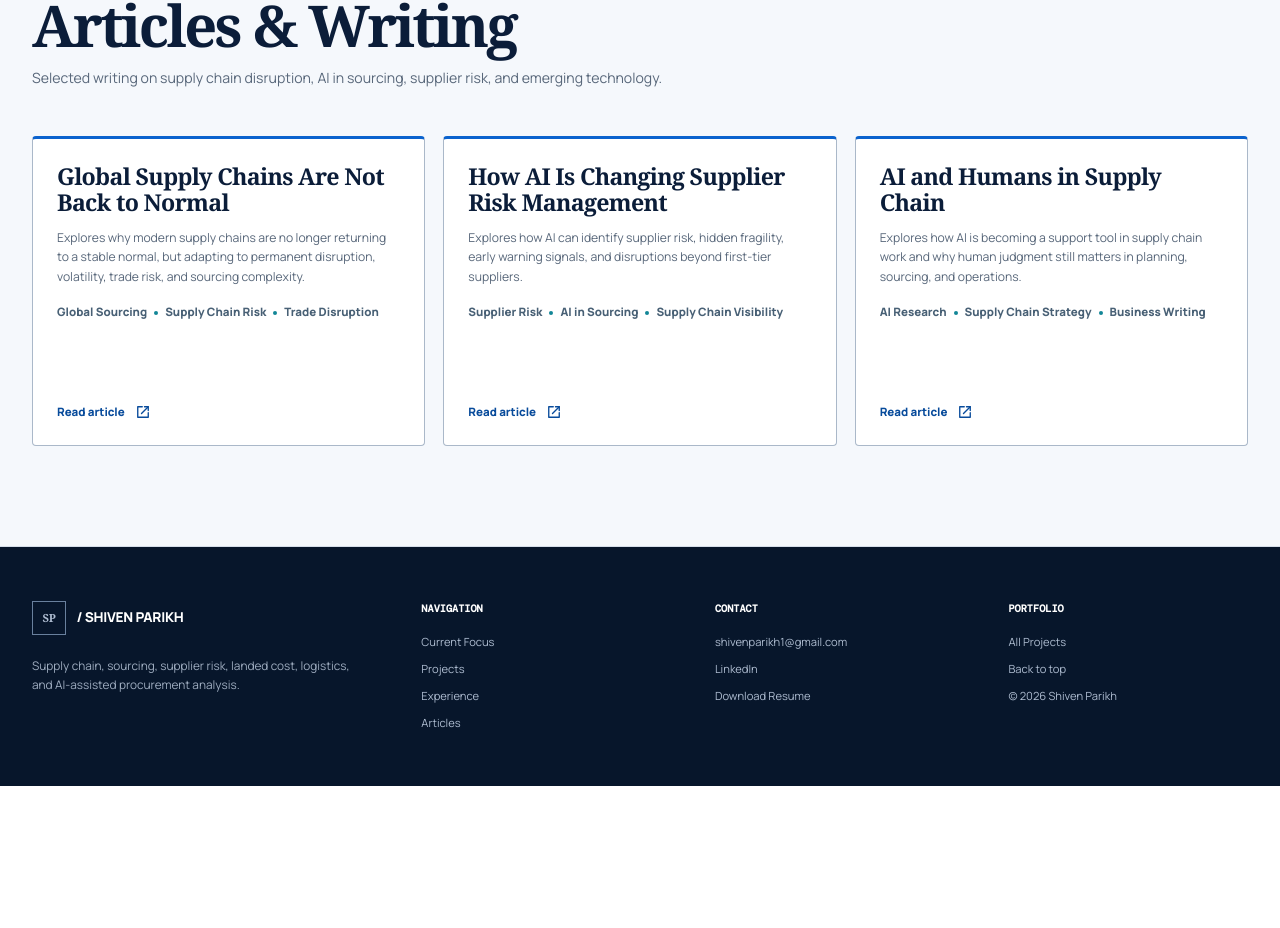
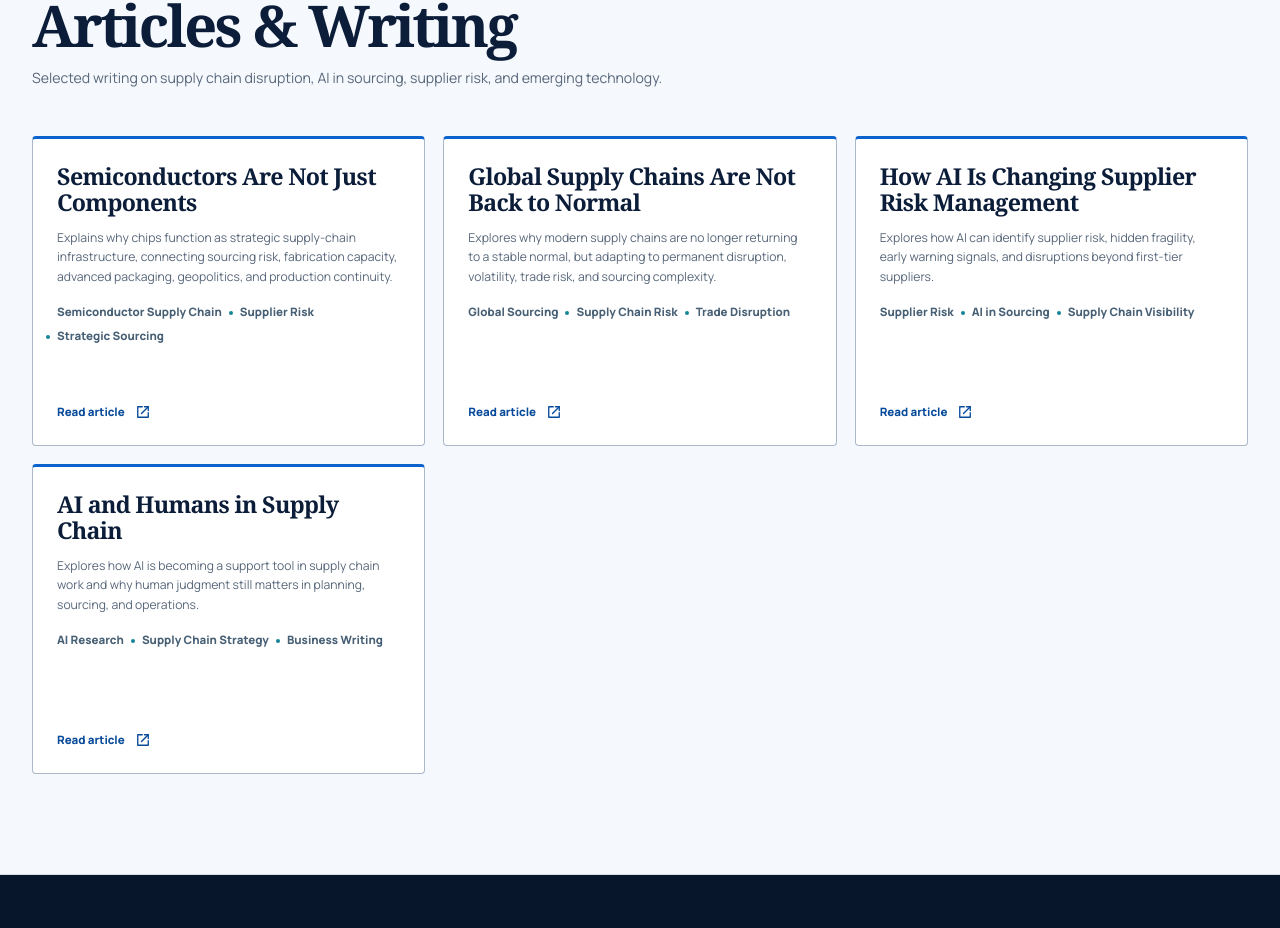
Before and after one commit to shivenparikh1/Portfolio, a React (Vite) app: page / in a window 1280 px wide. Shown: the part 3991-4919 px from the top of the page. Before the commit the page ends 4777 px from the top, so only its background shows below. Built offline with nearby package versions, Linux system fonts and the light colour scheme.

Commit message:
Add semiconductor supply chain article

```diff
--- a/src/data.ts
+++ b/src/data.ts
@@ -367,6 +367,13 @@ export const skillGroups: SkillGroup[] = [
 
 export const articles: Article[] = [
   {
+    title: "Semiconductors Are Not Just Components",
+    description:
+      "Explains why chips function as strategic supply-chain infrastructure, connecting sourcing risk, fabrication capacity, advanced packaging, geopolitics, and production continuity.",
+    skills: ["Semiconductor Supply Chain", "Supplier Risk", "Strategic Sourcing"],
+    href: "https://medium.com/@shivenparikh1/semiconductors-are-not-just-components-they-are-the-supply-chain-0cd855ada9ab?sharedUserId=shivenparikh1"
+  },
+  {
     title: "Global Supply Chains Are Not Back to Normal",
     description:
       "Explores why modern supply chains are no longer returning to a stable normal, but adapting to permanent disruption, volatility, trade risk, and sourcing complexity.",
```
